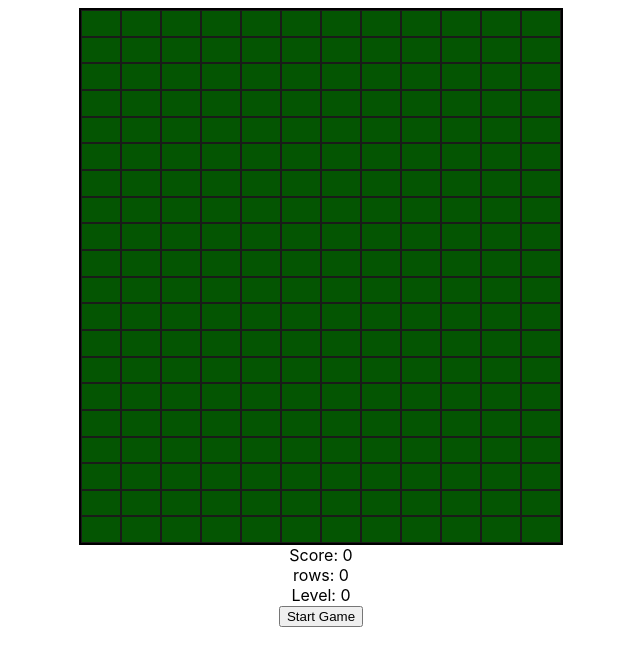
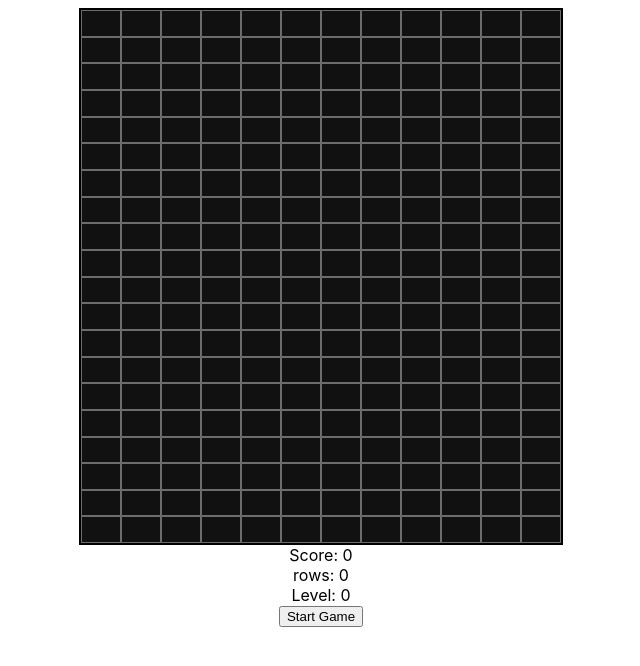
Before and after one commit to dennie-froese/tetris, a React (Create React App) app: page / in a window 1280 px wide. Shown: the top 666 px of the page, without its empty margins (319-959 px from the left). Built offline with nearby package versions, Linux system fonts and the light colour scheme; the HTML template or start-up script is replaced by a standard one.

Commit message:
minor tyoe corrections and default cell 0 set to be black

```diff
--- a/src/hooks/useBoard.ts
+++ b/src/hooks/useBoard.ts
@@ -1,6 +1,6 @@
 import { useState, useEffect, Dispatch, SetStateAction } from "react";
 import { createBoard } from "../gameHelpers";
-import { Player, PlayerResetFunc, PlayerObjects } from "./usePlayer";
+import { Player, PlayerResetFunc } from "./usePlayer";
 
 export type Board = number[][];
 
--- a/src/index.css
+++ b/src/index.css
@@ -30,6 +30,11 @@ html {
   width: 500px;
 }
 
+.tetris-board {
+  display: flex;
+  justify-content: space-between;
+}
+
 .tetris-board__info {
   width: 100px;
 }
@@ -42,12 +47,12 @@ html {
 /* Styles for tiles */
 [class*="cell-"] {
   /* padding: 12px; */
-  border: 1px solid #1a1c19;
+  border: 1px solid #6c6d6b;
 }
 
 /* Default (empty) board column */
 .cell-0 {
-  background-color: #045502;
+  background-color: #111;
 }
 
 /* Colors for tiles */
```
